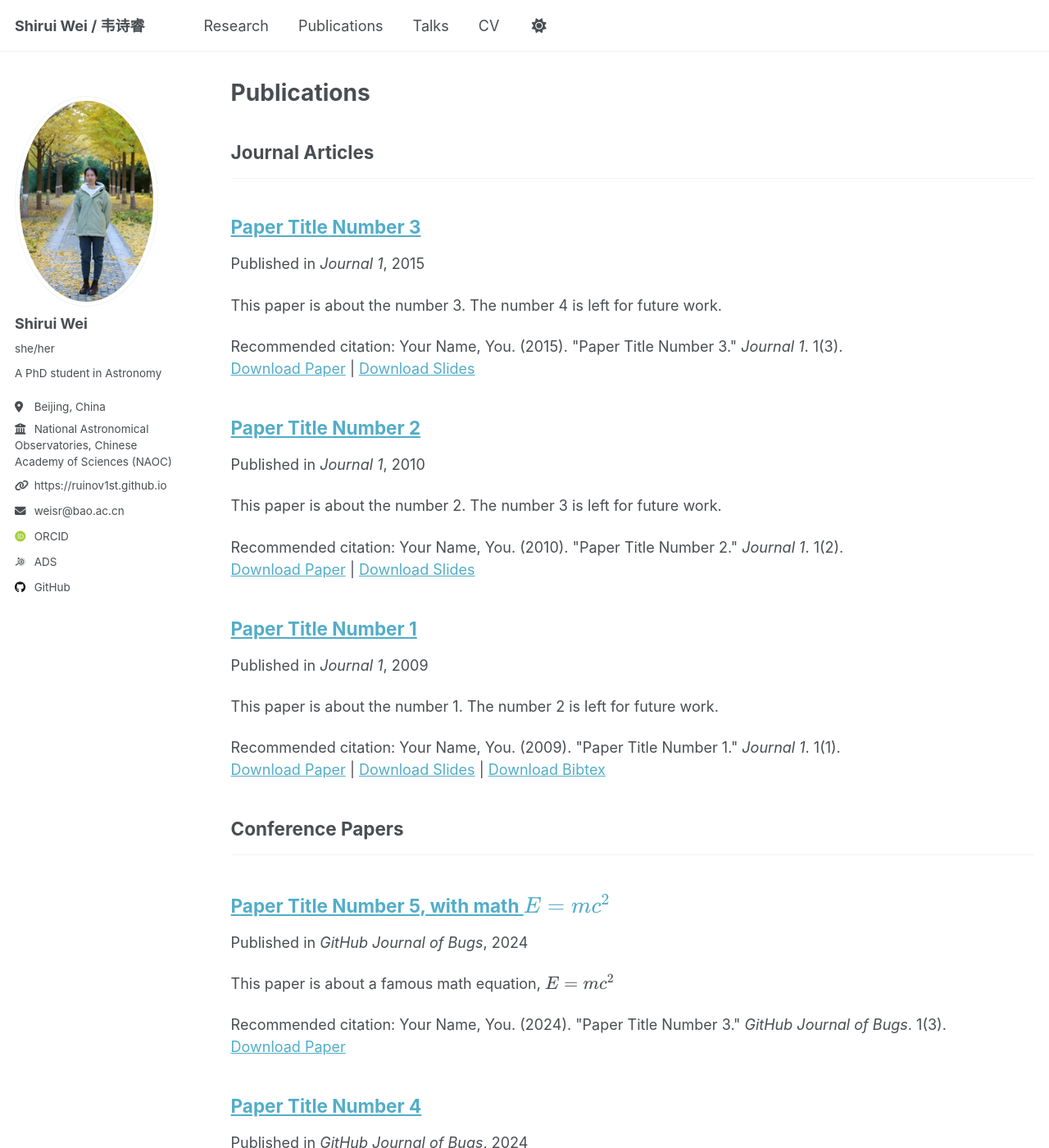
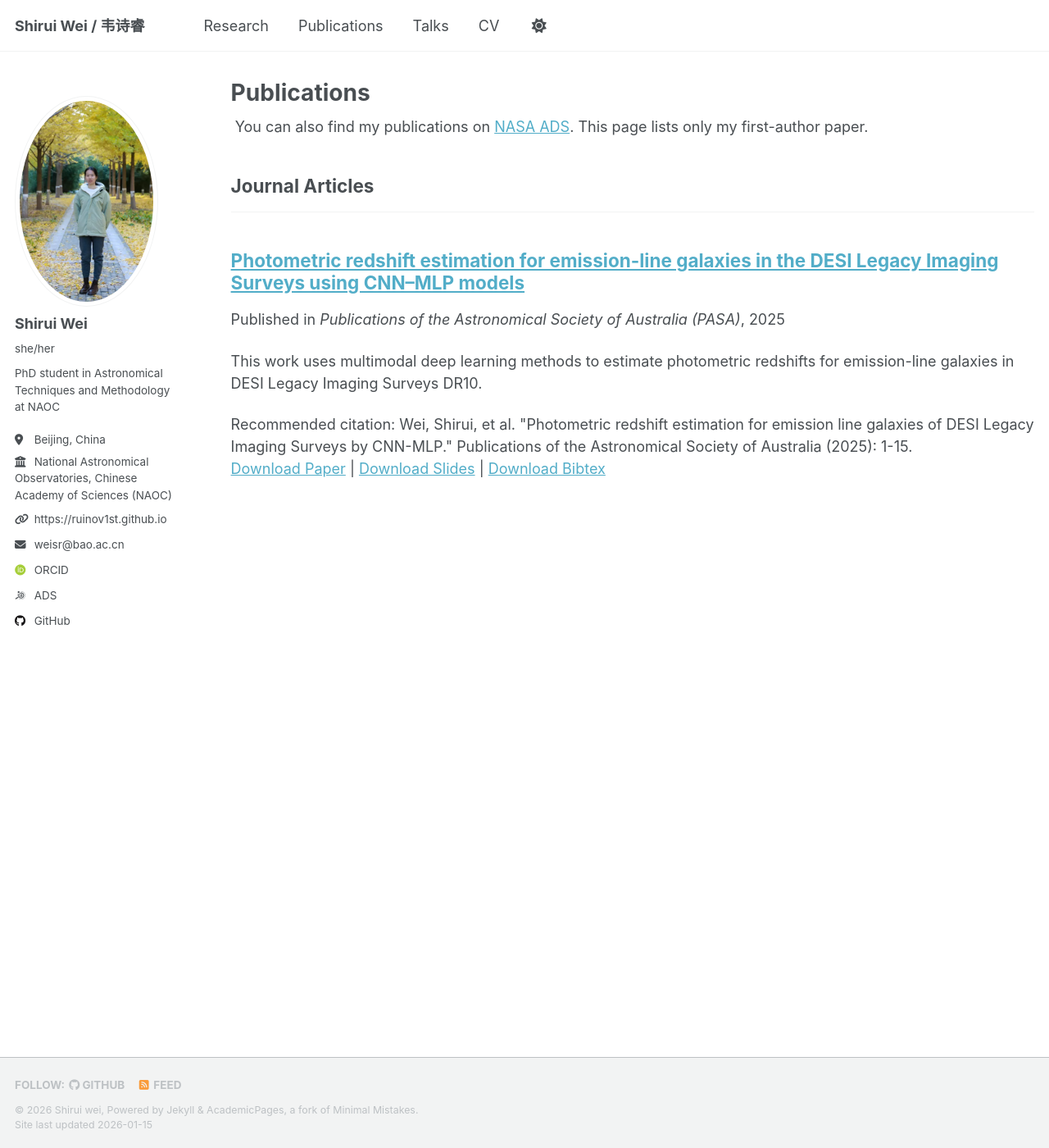
Before and after one commit to RuiNov1st/ruinov1st.github.io, a Jekyll site: the page built from _pages/publications.html, in a window 1280 px wide and 1400 px high. Shown: the whole window at 82% size. Built offline with Jekyll 4.4.1, drawn with Linux system fonts in a browser that asks for light colours; some web fonts are replaced; a script that is not in the unit is left out; some of the changed text lies outside the part shown.

Commit message:
update 1.15

```diff
--- a/_config.yml
+++ b/_config.yml
@@ -26,7 +26,7 @@ author:
   avatar           : "https://ruinov1st.github.io/images/profile1.jpg"
   name             : "Shirui Wei"
   pronouns         : "she/her"
-  bio              : "A PhD student in Astronomy"
+  bio              : "PhD student in Astronomical Techniques and Methodology at NAOC"
   location         : "Beijing, China"
   employer         : "National Astronomical Observatories, Chinese Academy of Sciences (NAOC)"
   uri              : "https://ruinov1st.github.io"
@@ -219,6 +219,9 @@ kramdown:
 
 # These settings control the types of collections used by the template
 collections:
+  research:
+    output: true
+    permalink: /:collection/:path/
   teaching:
     output: true
     permalink: /:collection/:path/
@@ -231,6 +234,7 @@ collections:
   talks:
     output: true
     permalink: /:collection/:path/
+
 
 
 # These settings control how pages and collections are included in the site
--- a/_pages/cv.md
+++ b/_pages/cv.md
@@ -9,56 +9,7 @@ redirect_from:
 
 {% include base_path %}
 
-Education
-======
-* Ph.D in Version Control Theory, GitHub University, 2018 (expected)
-* M.S. in Jekyll, GitHub University, 2014
-* B.S. in GitHub, GitHub University, 2012
-
-Work experience
-======
-* Spring 2024: Academic Pages Collaborator
-  * GitHub University
-  * Duties includes: Updates and improvements to template
-  * Supervisor: The Users
-
-* Fall 2015: Research Assistant
-  * GitHub University
-  * Duties included: Merging pull requests
-  * Supervisor: Professor Hub
-
-* Summer 2015: Research Assistant
-  * GitHub University
-  * Duties included: Tagging issues
-  * Supervisor: Professor Git
-
-Skills
-======
-* Skill 1
-* Skill 2
-  * Sub-skill 2.1
-  * Sub-skill 2.2
-  * Sub-skill 2.3
-* Skill 3
-
-Publications
-======
-  <ul>{% for post in site.publications reversed %}
-    {% include archive-single-cv.html %}
-  {% endfor %}</ul>
-
-Talks
-======
-  <ul>{% for post in site.talks reversed %}
-    {% include archive-single-talk-cv.html  %}
-  {% endfor %}</ul>
-
-Teaching
-======
-  <ul>{% for post in site.teaching reversed %}
-    {% include archive-single-cv.html %}
-  {% endfor %}</ul>
-
-Service and leadership
-======
-* Currently signed in to 43 different slack teams
+<iframe src="/files/Shirui_Wei_CV.pdf" width="100%" height="1000px" style="border:none;">
+    This browser does not support PDFs. Please download the PDF to view it:
+    <a href="/files/Shirui_Wei_CV.pdf">Download PDF</a>
+</iframe>
--- a/_pages/publications.html
+++ b/_pages/publications.html
@@ -5,9 +5,12 @@ permalink: /publications/
 author_profile: true
 ---
 
-{% if site.author.googlescholar %}
-  <div class="wordwrap">You can also find my articles on <a href="{{site.author.googlescholar}}">my Google Scholar profile</a>.</div>
+{% if site.author.ads %}
+  <div class="wordwrap">
+    You can also find my publications on <a href="{{ site.author.ads }}">NASA ADS</a>.
+        This page lists only my first-author paper.</div>
 {% endif %}
+
 
 {% include base_path %}
 
--- a/_publications/2009-10-01-paper-title-number-1.md
+++ /dev/null
@@ -1,14 +0,0 @@
----
-title: "Paper Title Number 1"
-collection: publications
-category: manuscripts
-permalink: /publication/2009-10-01-paper-title-number-1
-excerpt: 'This paper is about the number 1. The number 2 is left for future work.'
-date: 2009-10-01
-venue: 'Journal 1'
-slidesurl: 'https://academicpages.github.io/files/slides1.pdf'
-paperurl: 'https://academicpages.github.io/files/paper1.pdf'
-bibtexurl: 'https://academicpages.github.io/files/bibtex1.bib'
-citation: 'Your Name, You. (2009). &quot;Paper Title Number 1.&quot; <i>Journal 1</i>. 1(1).'
----
-The contents above will be part of a list of publications, if the user clicks the link for the publication than the contents of section will be rendered as a full page, allowing you to provide more information about the paper for the reader. When publications are displayed as a single page, the contents of the above "citation" field will automatically be included below this section in a smaller font.
--- a/_publications/2010-10-01-paper-title-number-2.md
+++ /dev/null
@@ -1,14 +0,0 @@
----
-title: "Paper Title Number 2"
-collection: publications
-category: manuscripts
-permalink: /publication/2010-10-01-paper-title-number-2
-excerpt: 'This paper is about the number 2. The number 3 is left for future work.'
-date: 2010-10-01
-venue: 'Journal 1'
-slidesurl: 'https://academicpages.github.io/files/slides2.pdf'
-paperurl: 'https://academicpages.github.io/files/paper2.pdf'
-citation: 'Your Name, You. (2010). &quot;Paper Title Number 2.&quot; <i>Journal 1</i>. 1(2).'
----
-
-The contents above will be part of a list of publications, if the user clicks the link for the publication than the contents of section will be rendered as a full page, allowing you to provide more information about the paper for the reader. When publications are displayed as a single page, the contents of the above "citation" field will automatically be included below this section in a smaller font.
--- a/_publications/2015-10-01-paper-title-number-3.md
+++ /dev/null
@@ -1,14 +0,0 @@
----
-title: "Paper Title Number 3"
-collection: publications
-category: manuscripts
-permalink: /publication/2015-10-01-paper-title-number-3
-excerpt: 'This paper is about the number 3. The number 4 is left for future work.'
-date: 2015-10-01
-venue: 'Journal 1'
-slidesurl: 'https://academicpages.github.io/files/slides3.pdf'
-paperurl: 'https://academicpages.github.io/files/paper3.pdf'
-citation: 'Your Name, You. (2015). &quot;Paper Title Number 3.&quot; <i>Journal 1</i>. 1(3).'
----
-
-The contents above will be part of a list of publications, if the user clicks the link for the publication than the contents of section will be rendered as a full page, allowing you to provide more information about the paper for the reader. When publications are displayed as a single page, the contents of the above "citation" field will automatically be included below this section in a smaller font.
--- /dev/null
+++ b/_publications/2025-05-29-paper-ELG_redshift-1.md
@@ -0,0 +1,25 @@
+---
+title: "Photometric redshift estimation for emission-line galaxies in the DESI Legacy Imaging Surveys using CNN–MLP models"
+collection: publications
+category: manuscripts
+permalink: /publication/2025-05-29-photometric-redshift-estimation
+excerpt: 'This work uses multimodal deep learning methods to estimate photometric redshifts for emission-line galaxies in DESI Legacy Imaging Surveys DR10.'
+date: 2025-05-29
+venue: 'Publications of the Astronomical Society of Australia (PASA)'
+slidesurl: 'https://ruinov1st.github.io/files/2025-annual-meeting-of-the-Chinese-Astronomical-Society.pdf'
+paperurl: 'https://doi.org/10.1017/pasa.2025.10056'
+bibtexurl: 'https://ruinov1st.github.io/files/elg_pasa_bibtex.bib'
+citation: 'Wei, Shirui, et al. "Photometric redshift estimation for emission line galaxies of DESI Legacy Imaging Surveys by CNN-MLP." Publications of the Astronomical Society of Australia (2025): 1-15.'
+---
+Emission line galaxies (ELGs) are crucial for cosmological studies, particularly in understanding the large-scale structure of the Universe and
+the role of dark energy. ELGs form an essential component of the target catalogue for the Dark Energy Spectroscopic Instrument (DESI),
+a major astronomical survey. However, the accurate selection of ELGs for such surveys is challenging due to the inherent uncertainties
+in determining their redshifts with photometric data. In order to improve the accuracy of photometric redshift estimation for ELGs, we
+propose a novel approach CNN–MLP that combines convolutional neural networks (CNNs) with multilayer perceptrons (MLPs). This
+approach integrates both images and photometric data derived from the DESI Legacy Imaging Surveys Data Release 10. By leveraging the
+complementary strengths of CNNs (for image data processing) and MLPs (for photometric feature integration), the CNN–MLP model
+achieves a $\sigma_{NMAD}$ (normalised median absolute deviation) of 0.0140 and an outlier fraction of 2.57%. Compared to other models, CNN–
+MLP demonstrates a significant improvement in the accuracy of ELG photometric redshift estimation, which directly benefits the target
+selection process for DESI. In addition, we explore the photometric redshifts of different galaxy types (Starforming, Starburst, AGN, and
+Broadline). Furthermore, this approach will contribute to more reliable photometric redshift estimation in ongoing and future large-scale
+sky surveys (e.g. LSST, CSST, and Euclid), enhancing the overall efficiency of cosmological research and galaxy surveys.
--- a/_publications/2025-06-08-paper-title-number-5.md
+++ /dev/null
@@ -1,13 +0,0 @@
----
-title: "Paper Title Number 5, with math $$E=mc^2$$"
-collection: publications
-category: conferences
-permalink: /publication/2024-02-17-paper-title-number-4
-excerpt: 'This paper is about a famous math equation, $$E=mc^2$$'
-date: 2024-02-17
-venue: 'GitHub Journal of Bugs'
-paperurl: 'https://academicpages.github.io/files/paper3.pdf'
-citation: 'Your Name, You. (2024). &quot;Paper Title Number 3.&quot; <i>GitHub Journal of Bugs</i>. 1(3).'
----
-
-Using [MathJax](https://www.mathjax.org/) in the description is supported - $$E=mc^2$$ - however, the use must be mindful that the default delimiters are `$$...$$` and `\\[...\\]` which differs from the `$...$` that is typically expected.
--- /dev/null
+++ b/files/elg_pasa_bibtex.bib
@@ -0,0 +1,17 @@
+@ARTICLE{2025PASA...42...92W,
+       author = {{Wei}, Shirui and {Li}, Changhua and {Zhang}, Yanxia and {Cui}, Chenzhou and {Tang}, Chao and {Zhang}, Jingyi and {Zhao}, Yongheng and {Wu}, Xue-Bing and {Tao}, Yihan and {Fan}, Dongwei and {Li}, Shanshan and {Xu}, Yunfei and {Huang}, Maoyuan and {Yang}, Xingyu and {Kang}, Zihan and {Shi}, Jinghang},
+        title = "{Photometric redshift estimation for emission line galaxies of DESI Legacy Imaging Surveys by CNN-MLP}",
+      journal = {\pasa},
+     keywords = {Astronomy databases: catalogue, method: statistical, method: data analysis, galaxies: distances and redshifts, Instrumentation and Methods for Astrophysics, Astrophysics of Galaxies},
+         year = 2025,
+        month = jun,
+       volume = {42},
+          eid = {e092},
+        pages = {e092},
+          doi = {10.1017/pasa.2025.10056},
+archivePrefix = {arXiv},
+       eprint = {2505.24175},
+ primaryClass = {astro-ph.IM},
+       adsurl = {https://ui.adsabs.harvard.edu/abs/2025PASA...42...92W},
+      adsnote = {Provided by the SAO/NASA Astrophysics Data System}
+}
```
Also changed, not shown: _pages/about.md (+10 -0 lines), _pages/research.html (added, +14 -0 lines), _publications/2024-02-17-paper-title-number-4.md (deleted, +0 -13 lines), _research/elg_zphot.md (added, +27 -0 lines), images/elg_zphot/model.png (added), images/elg_zphot/tab1.png (added), images/elg_zphot/z_mag.png (added), 2 other files.
